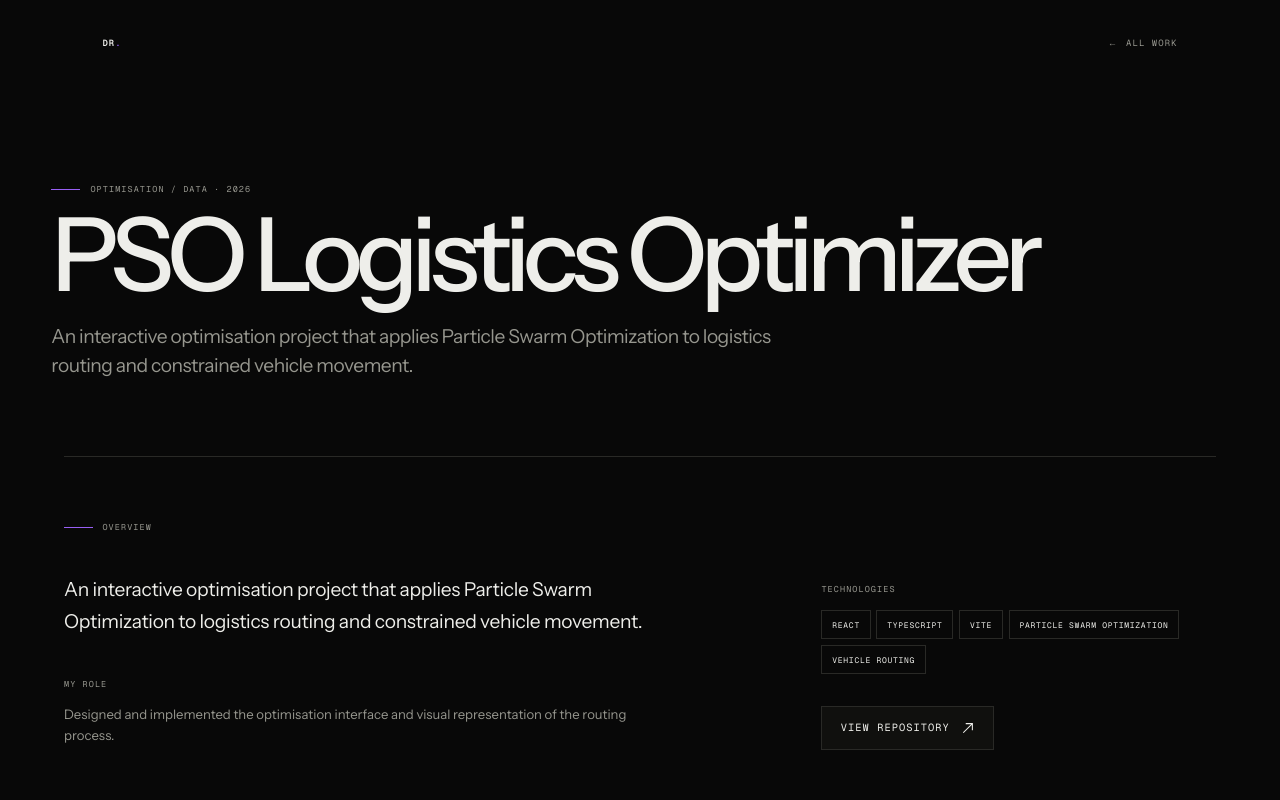
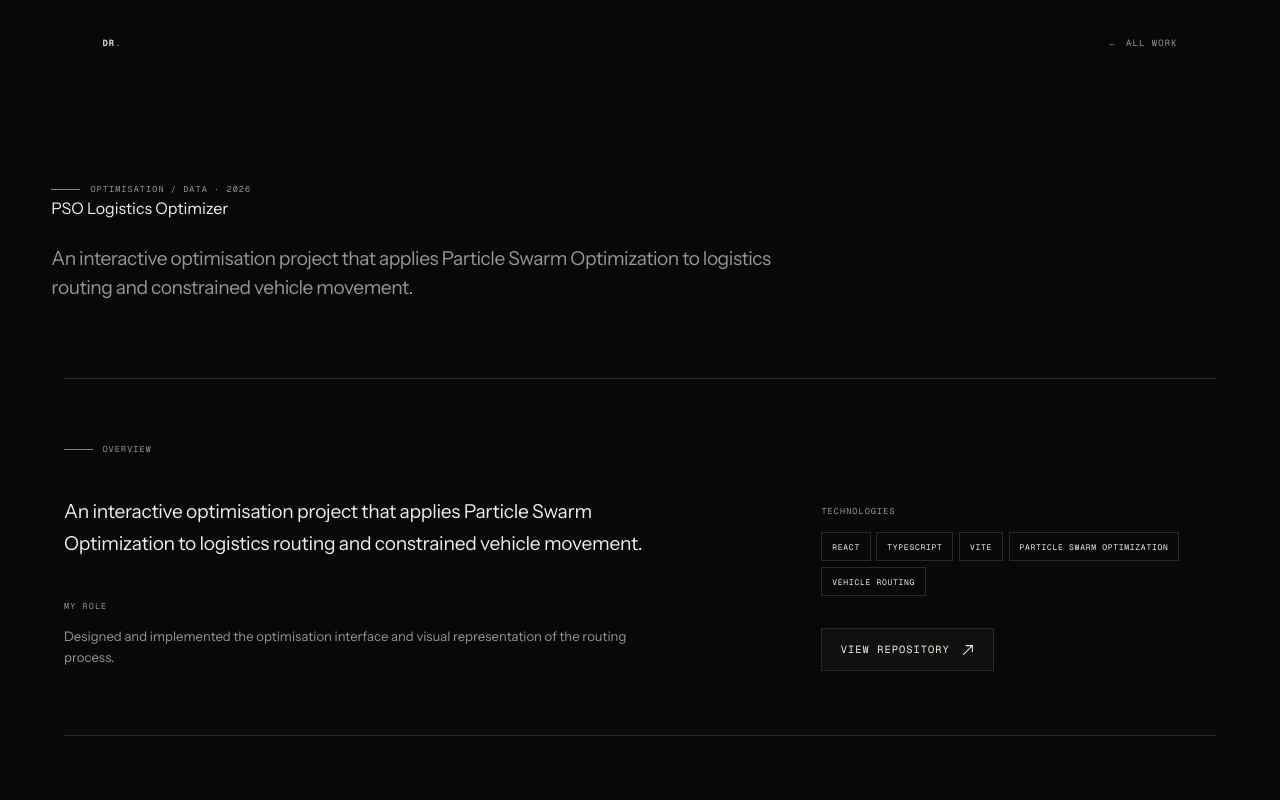
Before and after one commit to dericktrichard/dericktrichard, a Next.js app: page /work/pso-logistics in a window 1280 px wide. Shown: the top 800 px of the page. Built offline with nearby package versions, Linux system fonts and the light colour scheme.

Commit message:
project page revised

```diff
--- a/app/work/[slug]/page.tsx
+++ b/app/work/[slug]/page.tsx
@@ -92,7 +92,7 @@ export default async function ProjectPage({
             {project.category} · {project.year}
           </div>
 
-          <h1>{project.title}</h1>
+          <h2>{project.title}</h2>
 
           <p className="project-lede">{project.description}</p>
 
@@ -103,7 +103,7 @@ export default async function ProjectPage({
                 alt={project.hero.alt}
                 fill
                 priority
-                sizes="(max-width: 767px) 92vw, 52rem"
+                sizes="(max-width: 767px) 80vw, 42rem"
                 className="object-contain"
               />
             </div>
@@ -200,7 +200,7 @@ export default async function ProjectPage({
                   src={image.src}
                   alt={image.alt}
                   fill
-                  sizes="(max-width: 767px) 90vw, min(56rem, 78vw)"
+                  sizes="(max-width: 767px) 80vw, min(42rem, 68vw)"
                   className="object-contain"
                 />
               </figure>
```
